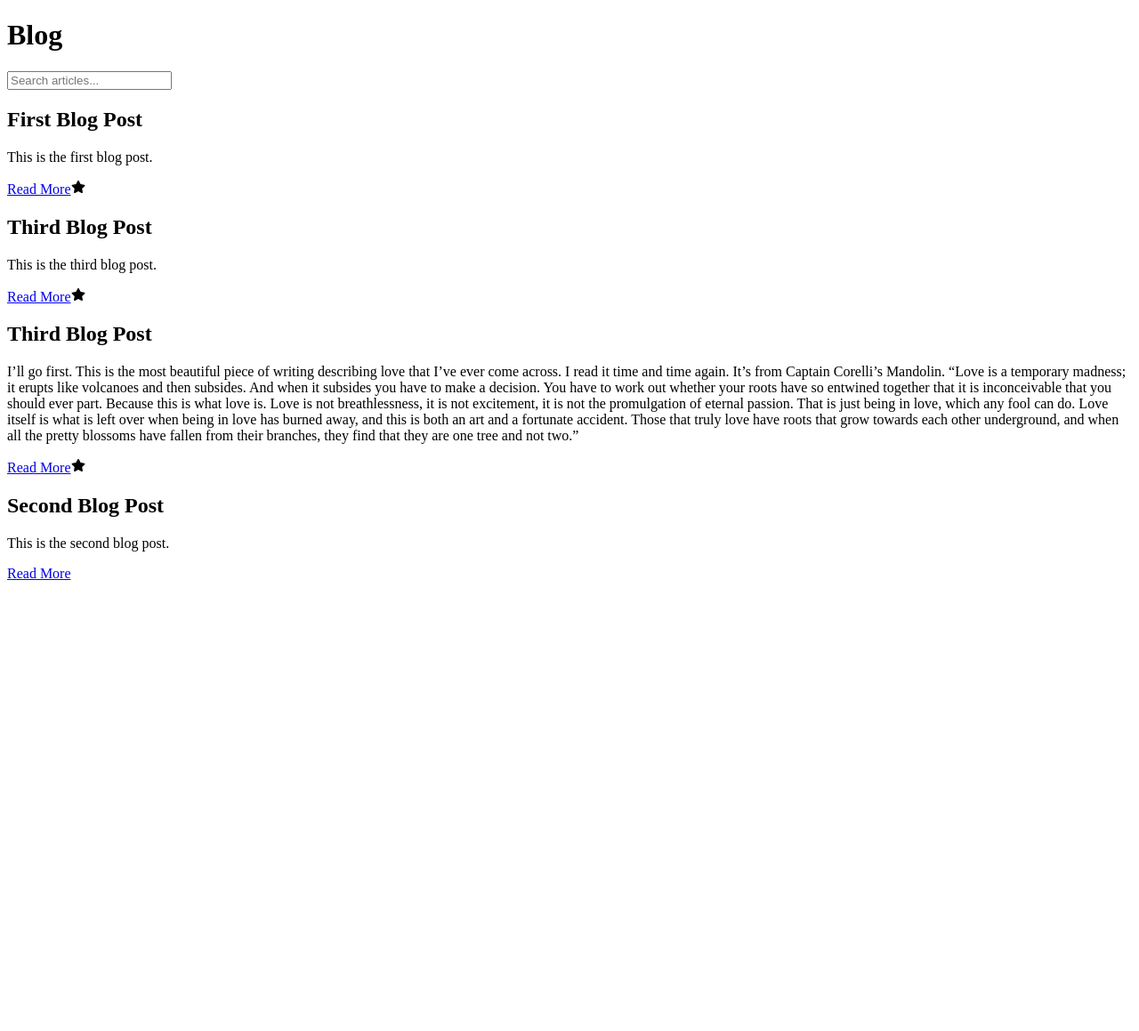
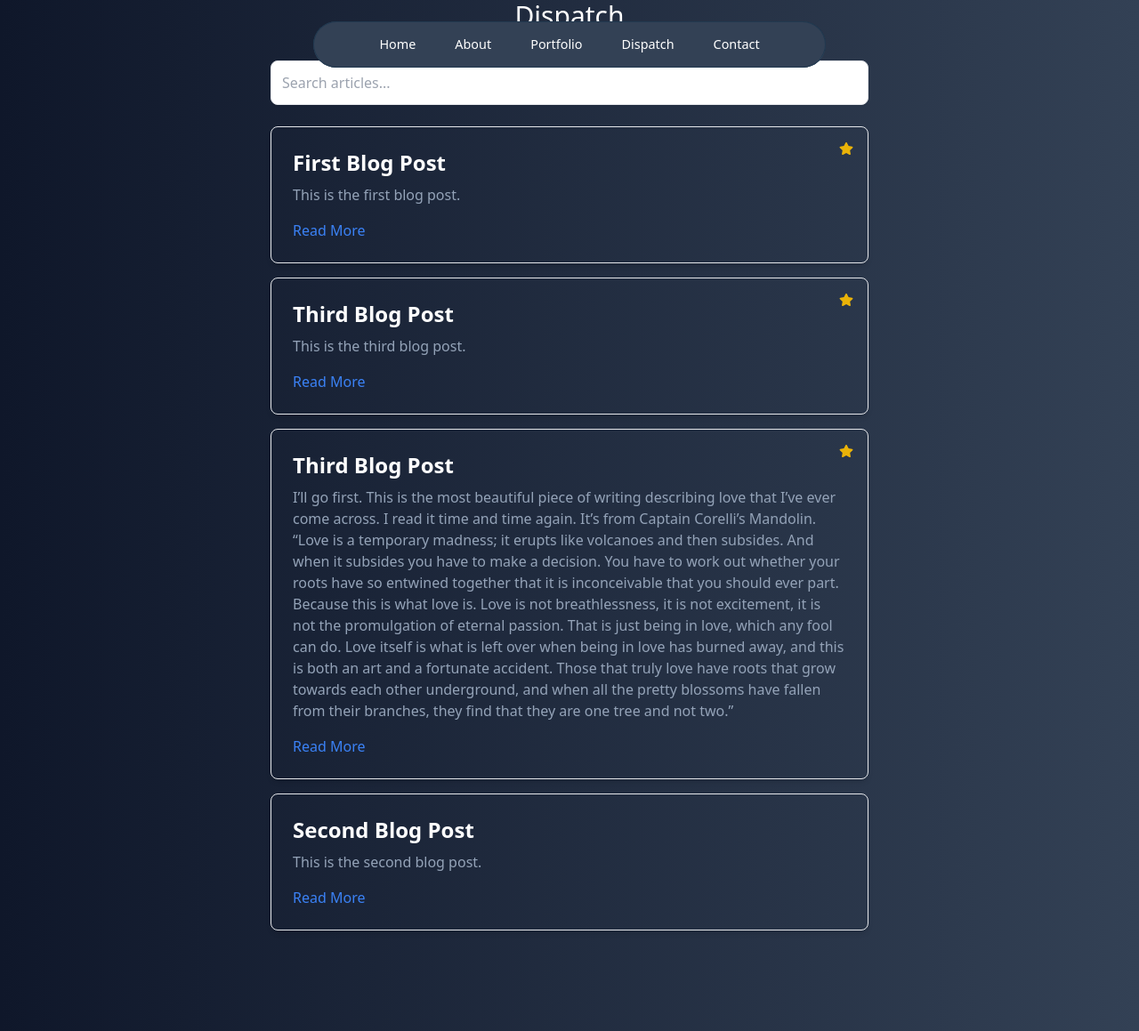
Before and after one commit to bilalshahnawaz/lsd-site, a Next.js app: page /blog in a window 1280 px wide. Shown: the top 1159 px of the page at 89% size. Before the commit the page ends 800 px from the top, so only its background shows below. Built offline with nearby package versions, Linux system fonts and the light colour scheme.

Commit message:
Some changes

```diff
--- /dev/null
+++ b/pages/_app.tsx
@@ -0,0 +1,14 @@
+import '../src/app/globals.css'; // Ensure this import is correct
+import type { AppProps } from 'next/app';
+import Header from '@/components/header';
+
+function MyApp({ Component, pageProps }: AppProps) {
+  return (
+    <div className="h-[5000px] bg-gradient-to-r from-slate-900 to-slate-700 min-h-screen text-white">
+      <Header />
+      <Component {...pageProps} />
+    </div>
+  );
+}
+
+export default MyApp;
--- /dev/null
+++ b/pages/api/posts.ts
@@ -0,0 +1,7 @@
+import { NextApiRequest, NextApiResponse } from 'next';
+import { getAllPosts } from '@/lib/posts';
+
+export default function handler(req: NextApiRequest, res: NextApiResponse) {
+  const allPosts = getAllPosts();
+  res.status(200).json(allPosts);
+}
--- /dev/null
+++ b/pages/api/recent-posts.ts
@@ -0,0 +1,17 @@
+import { NextApiRequest, NextApiResponse } from 'next';
+import { getAllPosts } from '@/lib/posts';
+
+export default function handler(req: NextApiRequest, res: NextApiResponse) {
+  const allPosts = getAllPosts();
+  const pinnedPosts = allPosts.filter(post => post.pinned);
+  const nonPinnedPosts = allPosts.filter(post => !post.pinned);
+
+  // Sort both arrays by date in descending order
+  pinnedPosts.sort((a, b) => new Date(b.date).getTime() - new Date(a.date).getTime());
+  nonPinnedPosts.sort((a, b) => new Date(b.date).getTime() - new Date(a.date).getTime());
+
+  // Combine the arrays, prioritizing pinned posts
+  const recentPosts = [...pinnedPosts, ...nonPinnedPosts].slice(0, 3);
+
+  res.status(200).json(recentPosts);
+}
--- /dev/null
+++ b/pages/api/subscribe.ts
@@ -0,0 +1,10 @@
+import { NextApiRequest, NextApiResponse } from 'next';
+
+export default function handler(req: NextApiRequest, res: NextApiResponse) {
+  const { email } = req.body;
+
+  // Here you would typically add the email to your database or mailing list
+  console.log(`New subscription: ${email}`);
+
+  res.status(200).json({ message: 'Subscription successful' });
+}
--- /dev/null
+++ b/pages/blog.tsx
@@ -0,0 +1,96 @@
+"use client";
+
+import { GetStaticProps } from 'next';
+import Link from 'next/link';
+import { motion } from 'framer-motion';
+import { FaStar } from 'react-icons/fa';
+import { getAllPosts } from '@/lib/posts';
+import { useState, useEffect } from 'react';
+import SectionHeading from '@/components/section-heading';
+import Header from '@/components/header';
+
+const Blog = ({ posts }) => {
+  const [search, setSearch] = useState("");
+  const [isClient, setIsClient] = useState(false);
+
+  useEffect(() => {
+    setIsClient(true);
+  }, []);
+
+  const filteredPosts = posts.filter((post) =>
+    post.title.toLowerCase().includes(search.toLowerCase())
+  );
+
+  // Separate pinned and unpinned posts
+  const pinnedPosts = filteredPosts.filter(post => post.pinned);
+  const unpinnedPosts = filteredPosts.filter(post => !post.pinned);
+
+  // Sort unpinned posts by date
+  const sortedUnpinnedPosts = unpinnedPosts.sort((a, b) => new Date(b.date).getTime() - new Date(a.date).getTime());
+
+  return (
+    <main className="flex flex-col items-center px-4 py-24">
+      <Header />
+      <SectionHeading>Dispatch</SectionHeading>
+      <input
+        type="text"
+        className="w-full max-w-2xl p-3 border rounded-lg mb-6 shadow-sm focus:outline-none focus:ring-2 focus:ring-blue-500 text-black"
+        placeholder="Search articles..."
+        value={search}
+        onChange={(e) => setSearch(e.target.value)}
+      />
+      <div className="w-full max-w-2xl space-y-6">
+        {pinnedPosts.map((post) => (
+          <Link key={post.id} href={`/blog/${post.id}`}>
+            {isClient && (
+              <motion.div
+                className="relative p-6 border rounded-lg shadow-md transform transition-all ease-in-out duration-300 hover:bg-slate-800 cursor-pointer mb-4"
+                whileHover={{ scale: 1.03 }}
+                transition={{ duration: 0.01 }}
+                initial={{ opacity: 0, y: 20 }}
+                animate={{ opacity: 1, y: 0 }}
+              >
+                <h2 className="text-2xl font-semibold text-white">{post.title}</h2>
+                <p className="text-slate-400 mt-2">{post.excerpt}</p>
+                <Link href={`/blog/${post.id}`}>
+                  <span className="text-blue-500 mt-4 inline-block cursor-pointer">Read More</span>
+                </Link>
+                <FaStar className="absolute top-4 right-4 text-yellow-500" />
+              </motion.div>
+            )}
+          </Link>
+        ))}
+        {sortedUnpinnedPosts.map((post) => (
+          <Link key={post.id} href={`/blog/${post.id}`}>
+            {isClient && (
+              <motion.div
+                className="relative p-6 border rounded-lg shadow-md transform transition-all ease-in-out duration-300 hover:bg-slate-800 cursor-pointer mb-4"
+                whileHover={{ scale: 1.03 }}
+                transition={{ duration: 0.01 }}
+                initial={{ opacity: 0, y: 20 }}
+                animate={{ opacity: 1, y: 0 }}
+              >
+                <h2 className="text-2xl font-semibold text-white">{post.title}</h2>
+                <p className="text-slate-400 mt-2">{post.excerpt}</p>
+                <Link href={`/blog/${post.id}`}>
+                  <span className="text-blue-500 mt-4 inline-block cursor-pointer">Read More</span>
+                </Link>
+              </motion.div>
+            )}
+          </Link>
+        ))}
+      </div>
+    </main>
+  );
+};
+
+export const getStaticProps: GetStaticProps = async () => {
+  const posts = getAllPosts();
+  return {
+    props: {
+      posts,
+    },
+  };
+};
+
+export default Blog;
```
Also changed, not shown: pages/blog/[id].tsx (added, +28 -0 lines).
